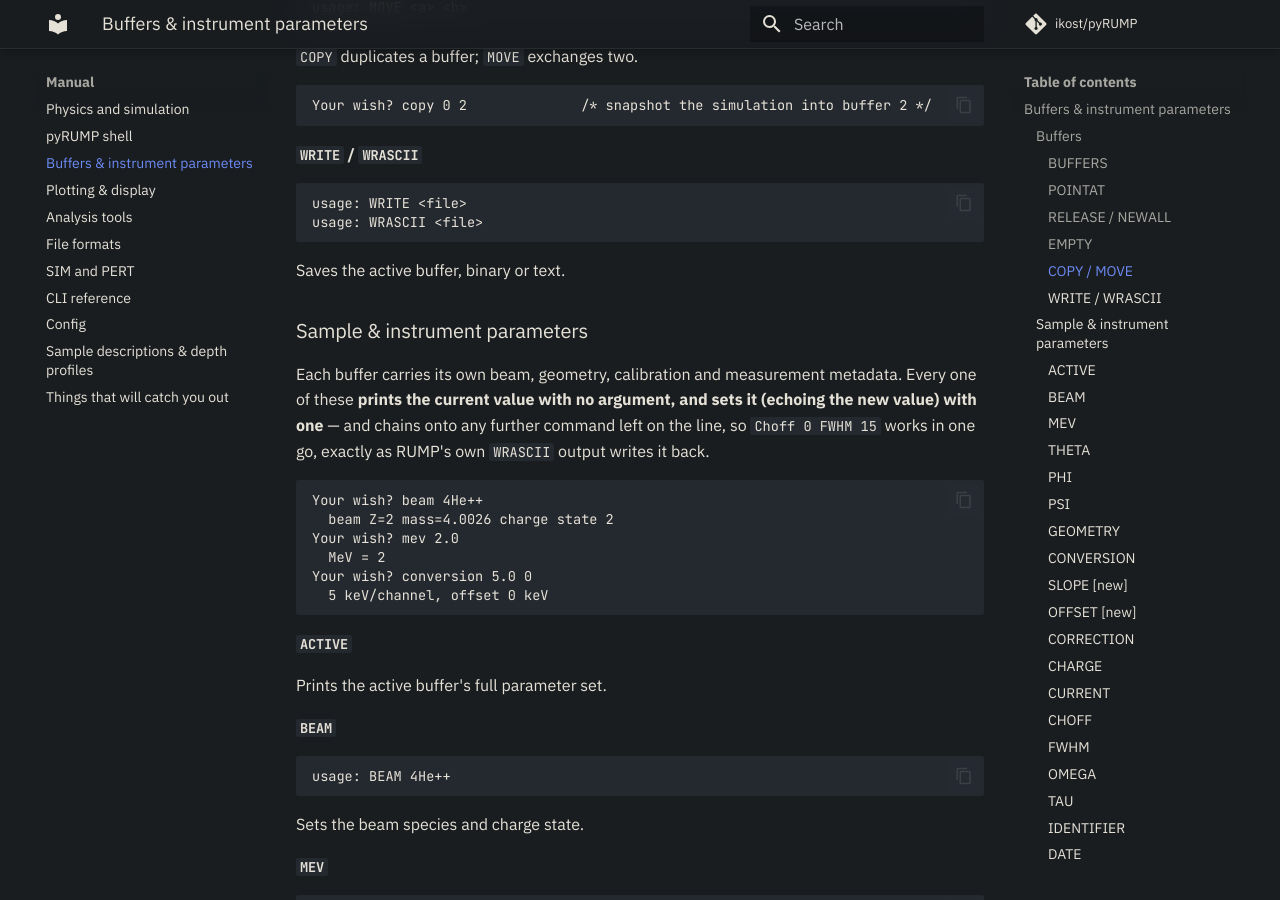
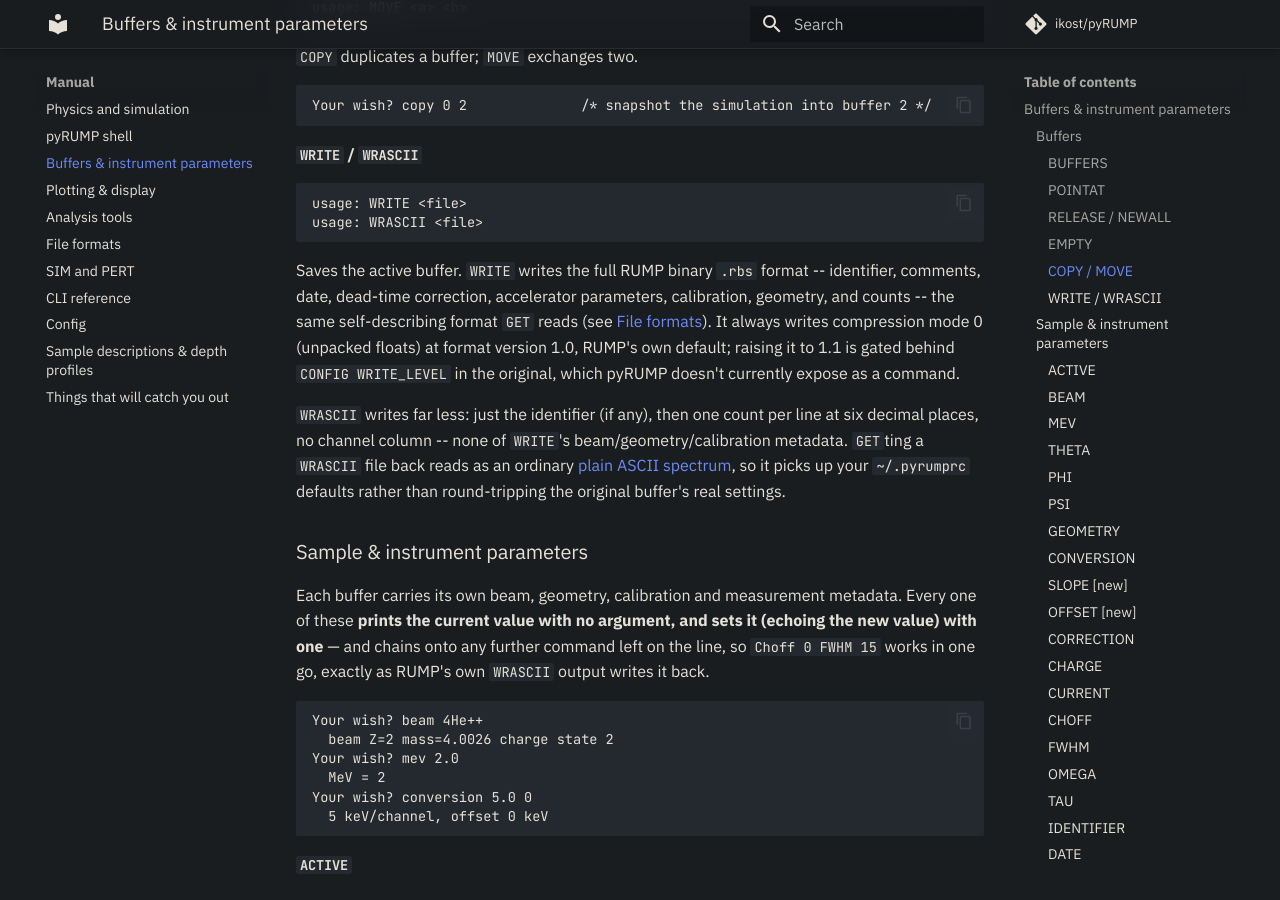
Before and after one commit to ikost/pyRUMP, an MkDocs documentation site: the page built from docs/manual/buffers.md, in a window 1280 px wide and 900 px high, scrolled down 992 px. Built offline with MkDocs 1.6.1 and Material for MkDocs 9.7.7, drawn with Linux system fonts in a browser that asks for light colours; comment, search, counter and statistics services are not loaded.

Commit message:
Upd manual about output

````diff
--- a/docs/manual/buffers.md
+++ b/docs/manual/buffers.md
@@ -57,7 +57,20 @@ usage: WRITE <file>
 usage: WRASCII <file>
 ```
 
-Saves the active buffer, binary or text.
+Saves the active buffer. `WRITE` writes the full RUMP binary `.rbs`
+format -- identifier, comments, date, dead-time correction, accelerator
+parameters, calibration, geometry, and counts -- the same self-describing
+format `GET` reads (see [File formats](file-formats.md)). It always writes
+compression mode 0 (unpacked floats) at format version 1.0, RUMP's own
+default; raising it to 1.1 is gated behind `CONFIG WRITE_LEVEL` in the
+original, which pyRUMP doesn't currently expose as a command.
+
+`WRASCII` writes far less: just the identifier (if any), then one count per
+line at six decimal places, no channel column -- none of `WRITE`'s
+beam/geometry/calibration metadata. `GET`ting a `WRASCII` file back reads as
+an ordinary [plain ASCII spectrum](file-formats.md), so it picks up your
+`~/.pyrumprc` defaults rather than round-tripping the original buffer's real
+settings.
 
 ### Sample & instrument parameters
 
````
